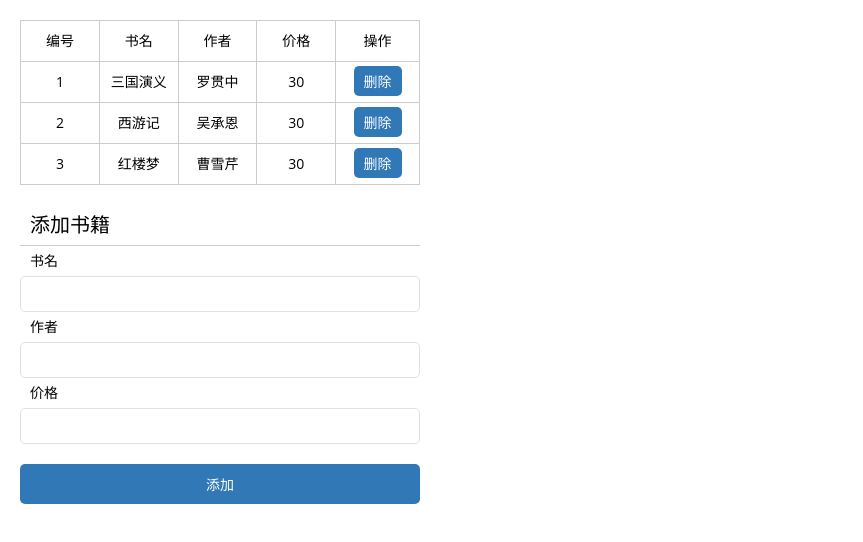
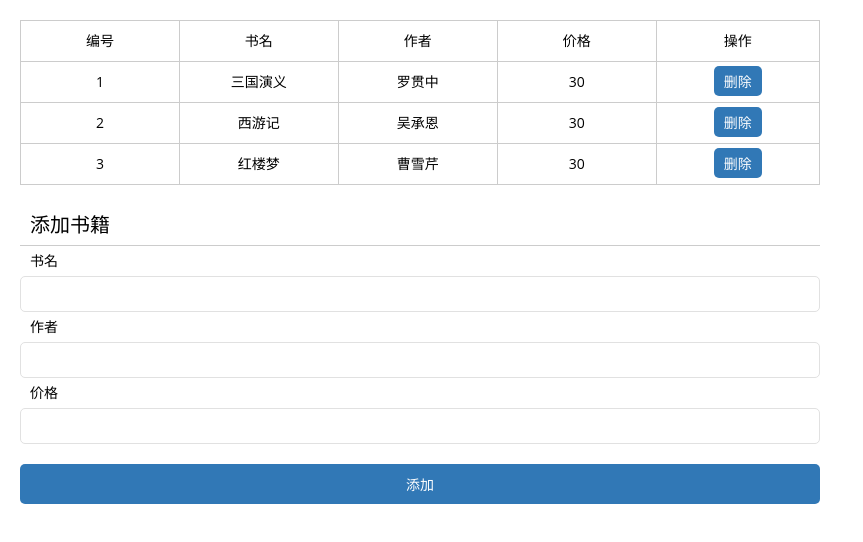
Before and after one commit to JiamengZhang/demo-vue, a plain HTML site: page index.html in a window 1280 px wide. Shown: the whole page, without its empty margins (0-863 px from the left). Drawn offline with Linux system fonts and the light colour scheme.

Commit message:
vue demo

```diff
--- a/index.html
+++ b/index.html
@@ -7,11 +7,11 @@
 		<script type="text/javascript" src="js/vue.min.js"></script>
 		<script src="js/vue-resource.min.js"></script>
 		<style>
-			#app{ width: 400px; font-size: 14px; margin: 20px;}
+			#app{ width: 800px; font-size: 14px; margin: 20px;}
 
 			table tr td{ margin: 0; padding: 0;}
 			table{ border-left: solid 1px #CCCCCC; border-top: solid 1px #CCCCCC; border-spacing: 0;}
-			table tr td{ height: 40px; width: 100px; line-height: 40px; text-align: center; border-bottom: solid 1px #cccccc; border-right: solid 1px #CCCCCC; }
+			table tr td{ height: 40px; width: 200px; line-height: 40px; text-align: center; border-bottom: solid 1px #cccccc; border-right: solid 1px #CCCCCC; }
 			.btn{background-color: #3178B6; color: white; padding: 5px 10px; border-radius: 5px;}
 
 			#add-book{margin-top: 20px;}
@@ -66,34 +66,36 @@
 			</div>
 		</div>
 		<script>
-			var d = [
-	            {
-	                id: 1,
-	                name: '三国演义',
-	                author: '罗贯中',
-	                price: 30.0
-	            },
-	            {
-	                id: 2,
-	                name: '西游记',
-	                author: '吴承恩',
-	                price: 30.0
-	            },
-	            {
-	                id: 3,
-	                name: '红楼梦',
-	                author: '曹雪芹',
-	                price: 30.0
-	            },
-	        ];
+//			var d = [
+//	            {
+//	                id: 1,
+//	                name: '三国演义',
+//	                author: '罗贯中',
+//	                price: 30.0
+//	            },
+//	            {
+//	                id: 2,
+//	                name: '西游记',
+//	                author: '吴承恩',
+//	                price: 30.0
+//	            },
+//	            {
+//	                id: 3,
+//	                name: '红楼梦',
+//	                author: '曹雪芹',
+//	                price: 30.0
+//	            },
+//	        ];
 			var vm = new Vue({
 				el: "#app",
-//				ready: function(){
-//					this.$http.get('book.json', function(data){
-//						console.log(data);
-//						this.$set('bookdata', data);
-//					})
-//				},
+				ready: function(){
+					this.$http.get('book.json').then((response) => {
+						// success callback
+						this.$set('bookdata', response.body.data);
+				    }, (response) => {
+				    	// error callback
+				  	});
+				},
 				data:{
 					book: {
 						id: 0,
@@ -101,8 +103,8 @@
 						author: '',
 						price: ''
 					},
-					bookdata: d
-//					bookdata: ''
+//					bookdata: d
+					bookdata: ''
 				},
 				methods:{
 					addBook: function(){
```
